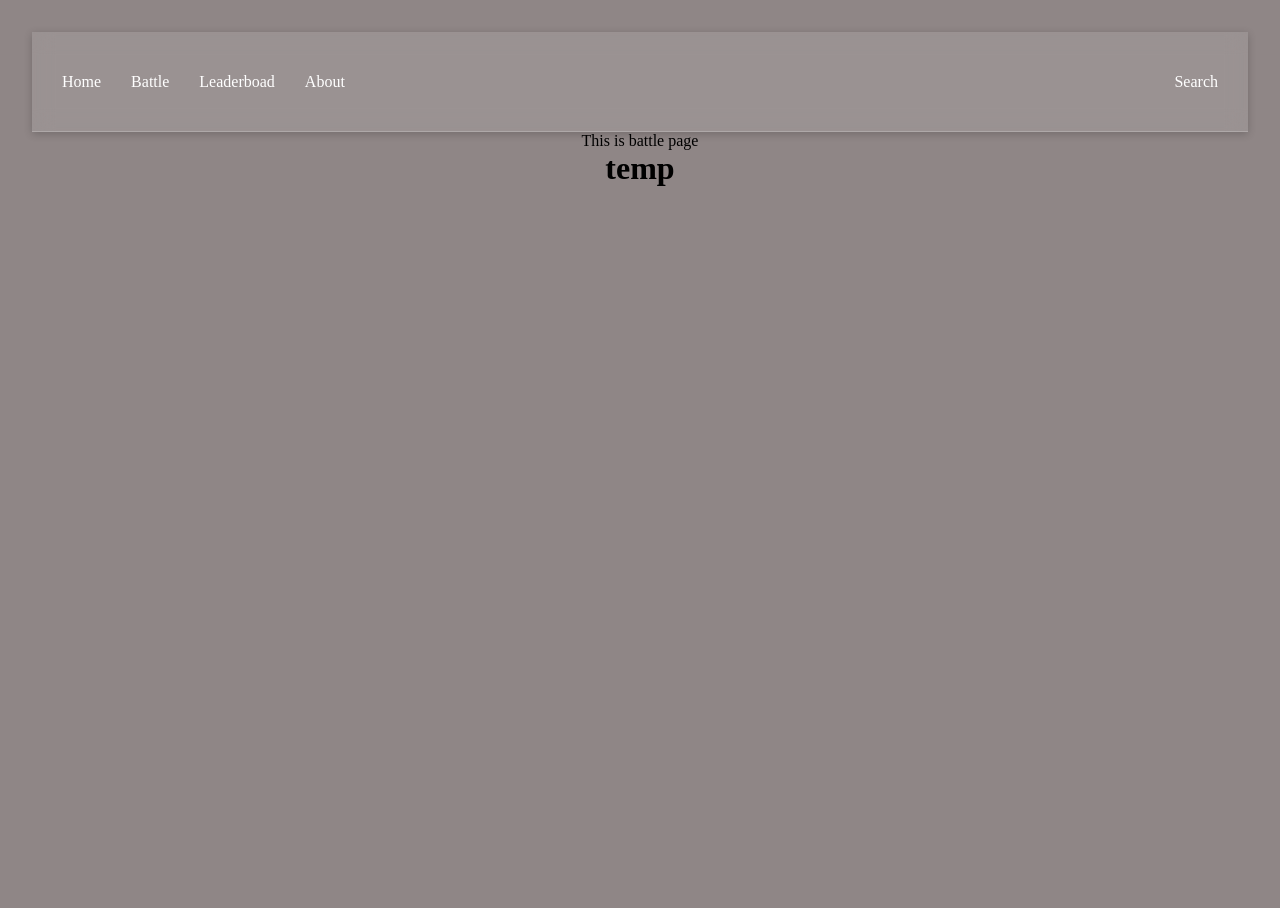
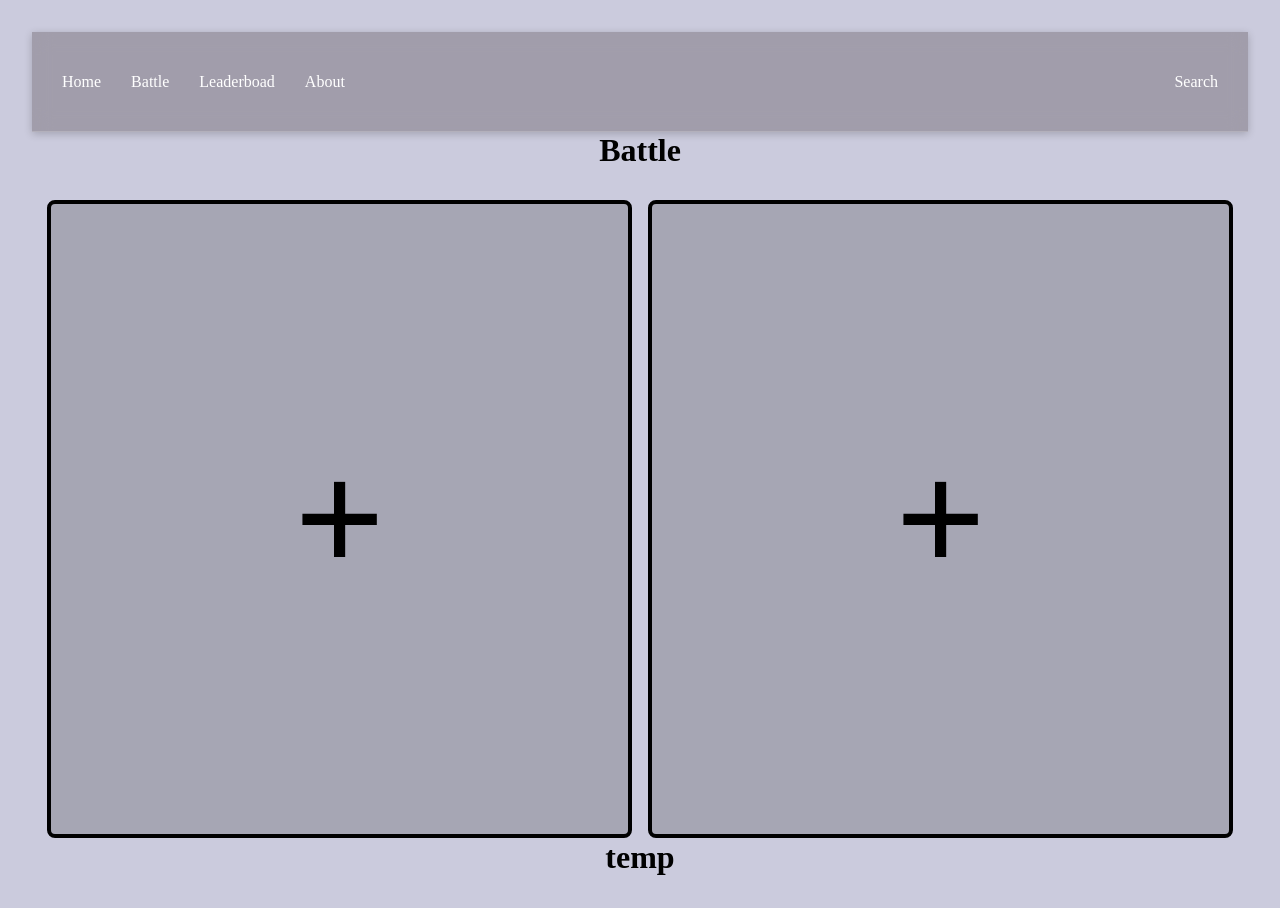
Before and after one commit to HarmanB1/Game_comp, a React (Vite) app: page /Battle in a window 1280 px wide. Before the commit the page ends 800 px from the top, so only its background shows below. Built offline with nearby package versions, Linux system fonts and the light colour scheme.

Commit message:
added name fix

```diff
--- a/src/components/layout.css
+++ b/src/components/layout.css
@@ -1,3 +1,3 @@
 *{
-    background-color: rgb(143, 134, 134);
+    background-color: rgb(203, 203, 221);
 }
--- a/src/components/navbar.css
+++ b/src/components/navbar.css
@@ -14,7 +14,7 @@ nav{
     position:sticky;
     box-shadow: 0 2px 8px rgba(0,0,0,0.2);
 
-    background-color: rgba(255, 255, 255, 0.1);
+    background-color: rgba(36, 17, 17, 0.242);
     backdrop-filter: blur(10px);
     border-bottom: 1px solid rgba(255, 255, 255, 0.2);
 }
--- /dev/null
+++ b/src/pages/battle.css
@@ -0,0 +1,45 @@
+.battle_container{
+    display:flex;
+    justify-content: center;
+    align-items: center;
+    gap: 1rem;
+    padding: 1px 15px;
+    margin-top: 4rem;
+    width: 100%;
+    height: 80vh;
+    margin-top: 30px;
+
+}
+.title{
+    align-items: center;
+}
+
+.game1, .game2{
+    flex: 1;
+    display: flex;
+    margin: 1115 px;
+    height: 100%;
+
+    align-items: center;
+    justify-content: center;
+
+    border: 4px solid black;
+    border-radius: 8px;
+    padding: 1rem;
+    background-color: rgba(49, 49, 49, 0.235);
+    cursor: pointer;
+    transition: background-color 0.2s ease;
+}
+
+.game1:hover, .game2:hover{
+  transform: scale(1.05);
+  background-color: beige;
+  box-shadow: 0 4px 12px rgba(105, 86, 86, 0.8);
+}
+
+.plus{
+
+    font-size: 10rem;
+    font-weight: bold;
+    background-color: rgba(49, 49, 49, 0);
+}
--- a/src/pages/battle.jsx
+++ b/src/pages/battle.jsx
@@ -1,7 +1,17 @@
+import './battle.css'
+
 export const Battle = () => {
-    return(
-        <div>
-            <p> This is battle page</p>
+    return (
+      <>
+      <h1 className='title'>Battle</h1>
+        <div className="battle_container">
+          <div className="game1">
+            <p className="plus">+</p>
+          </div>
+          <div className="game2">
+            <p className="plus">+</p>
+          </div>
         </div>
-    )
+      </>
+    );
 }
```
